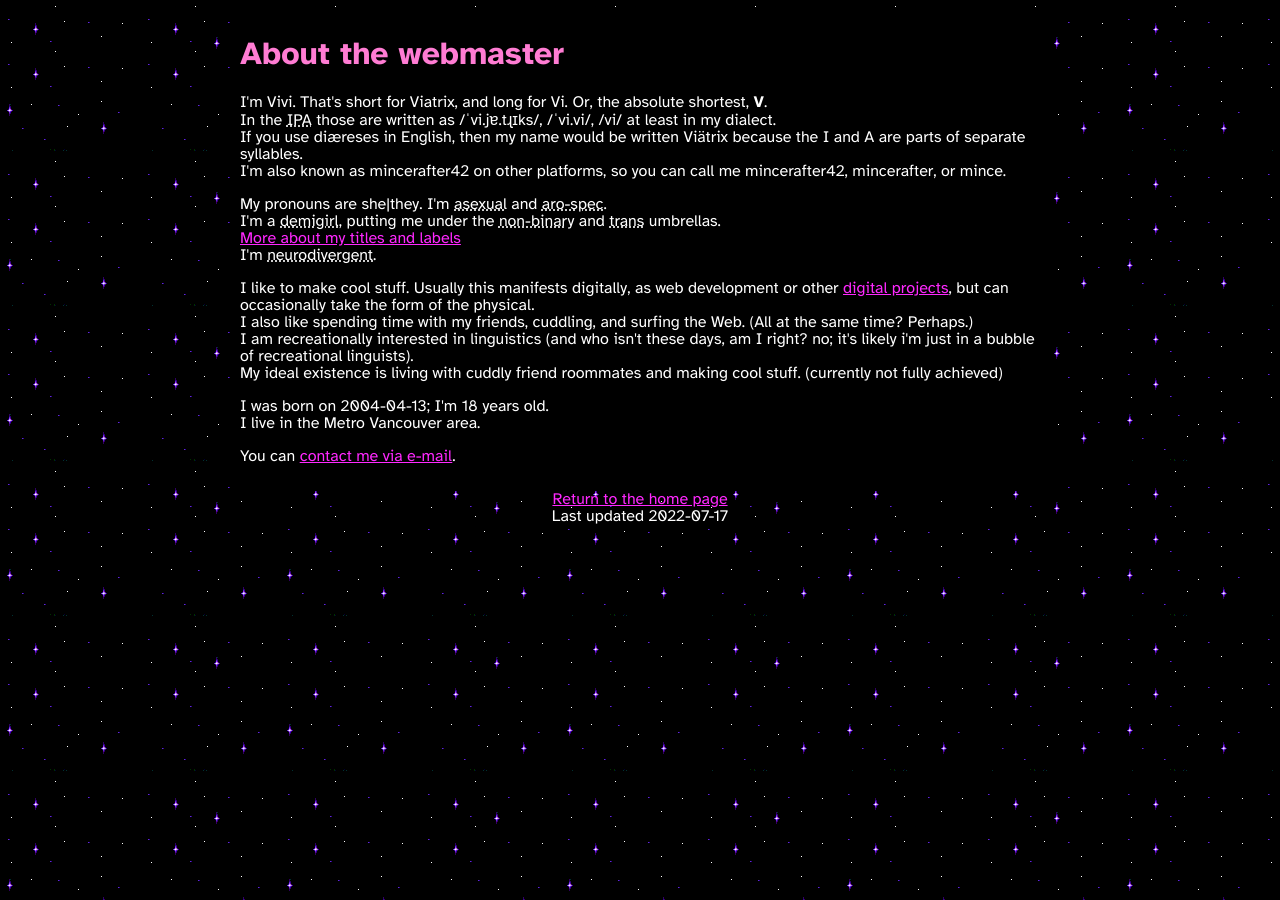
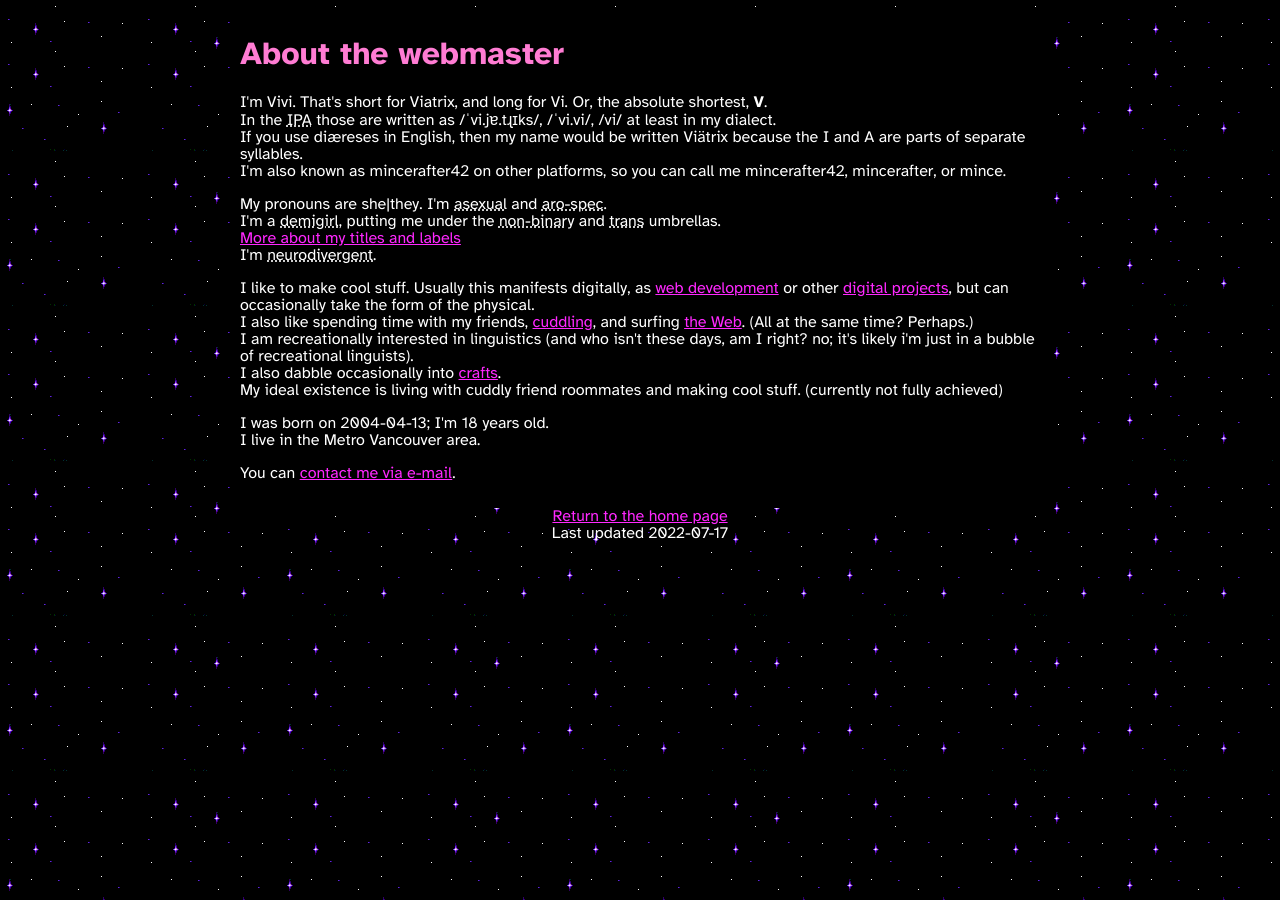
Before and after one commit to mincerafter42/mincerafter42.github.io, a Jekyll site: the page built from about.html, in a window 1280 px wide. Built offline with Jekyll 4.4.1, drawn with Linux system fonts in a browser that asks for light colours.

Commit message:
minor rewords and edits gave some of the links from the index have some hover text made the about page link more to my interests

```diff
--- a/about.html
+++ b/about.html
@@ -15,9 +15,9 @@ I'm a <abbr title="partially girl">demigirl</abbr>, putting me under the <abbr t
 <br><a href=/labels>More about my titles and labels</a>
 <br>I'm <abbr title="brain functions differently from majority">neurodivergent</abbr>.
 <p>
-I like to make cool stuff. Usually this manifests digitally, as web development or other <a href=/portfolio>digital projects</a>, but can occasionally take the form of the physical.<br>
-I also like spending time with my friends, cuddling, and surfing the Web. (All at the same time? Perhaps.)<br>
-I am recreationally interested in linguistics (and who isn't these days, am I right? no; it's likely i'm just in a bubble of recreational linguists).<br>
+I like to make cool stuff. Usually this manifests digitally, as <a href=/webmastery>web development</a> or other <a href=/portfolio>digital projects</a>, but can occasionally take the form of the physical.<br>
+I also like spending time with my friends, <a href=/cuddle>cuddling</a>, and surfing <a href=/other-web-sites>the Web</a>. (All at the same time? Perhaps.)<br>
+I am recreationally interested in linguistics (and who isn't these days, am I right? no; it's likely i'm just in a bubble of recreational linguists).<br>I also dabble occasionally into <a href=/crafts>crafts</a>.<br>
 My ideal existence is living with cuddly friend roommates and making cool stuff. (currently not fully achieved)
 <p>
 I was born on 2004-04-13<script>document.write("; I'm "+(new Date().getFullYear()-2004-(new Date().setMonth(3,13)>Date.now()))+' years old')</script>.<br>
```
Also changed, not shown: index.html (+5 -3 lines).
